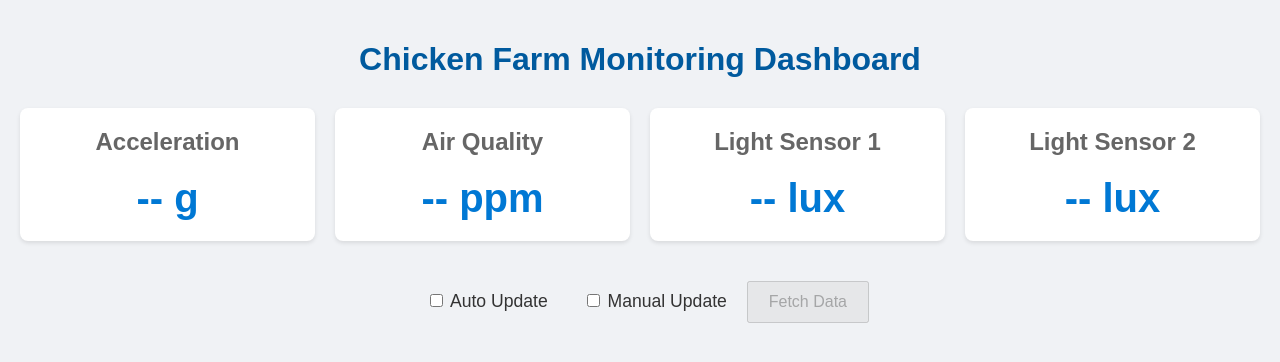
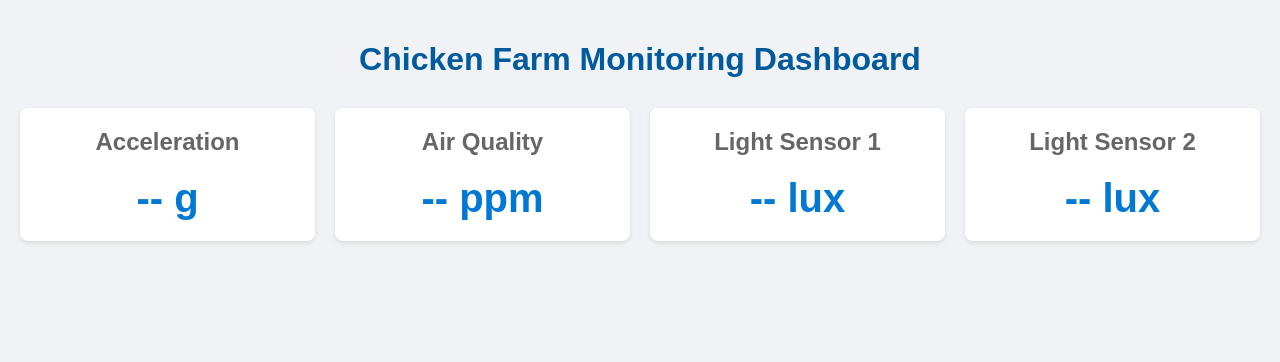
Before and after one commit to julian-duque-upm/chickenfarm-dashboard, a website: page index.html in a window 1280 px wide. Drawn offline with Linux system fonts and the light colour scheme.

Commit message:
Update index.html

```diff
--- a/index.html
+++ b/index.html
@@ -28,18 +28,6 @@
         </div>
     </div>
 
-    <div class="control-panel">
-        <label>
-            <input type="checkbox" id="auto-toggle">
-            Auto Update
-        </label>
-        <label>
-            <input type="checkbox" id="manual-toggle">
-            Manual Update
-        </label>
-        <button id="fetch-button" disabled>Fetch Data</button>
-    </div>
-
     <script src="app.js"></script>
 </body>
 </html>
```
